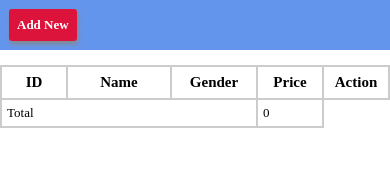
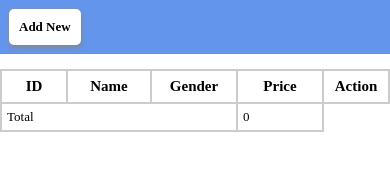
Before and after one commit to Tweb2/test, a plain HTML site: page index.html in a window 390 px wide. Drawn offline with Linux system fonts and the light colour scheme.

Commit message:
Add files via upload

```diff
--- a/index.html
+++ b/index.html
@@ -21,7 +21,7 @@
             <th width="50px">ID</th>
             <th>Name</th>
             <th width="70px">Gender</th>
-            <th width="50px">Price</th>
+            <th width="70px">Price</th>
             <th width="50px">Action</th>
         </tr>
         <tr class="total">
--- a/style/style.css
+++ b/style/style.css
@@ -10,14 +10,14 @@ div{
     width: 100%;
     float: left;
     background-color: cornflowerblue;
-    padding: 15px;
+    padding: 13px;
 }
 .btn-Add{
-    background-color: crimson;
+    background-color: white;
     padding: 10px 10px;
     float: left;
     border-radius: 5px;
-    color: white;
+    color: black;
     font-weight: bold;
     font-size: 15px;
     box-shadow: 1px 3px 5px 0px #888;
@@ -34,14 +34,15 @@ table{
     margin-top: 15px;
     border-collapse: collapse;
     cursor: pointer;
+
 }
 table tr th{
-    padding: 10px;
     border: 2px solid #ccc;
     font-size: 18px;
+    padding: 10px 0;
 }
 table tr td{
-    padding: 7px;
+    padding: 10px;
     border: 2px solid #ccc;
     font-size: 14px;
 }
@@ -79,7 +80,6 @@ table tr td{
 }
 .header h1{
     font-size: 18px;
-    /* text-transform: uppercase; */
 }
 .header .btn-close{
     position: absolute;
@@ -194,15 +194,7 @@ label{
         padding: 9px;
     }
     .btn-Add{
-        background-color: crimson;
-        padding: 8px 8px;
-        float: left;
-        border-radius: 3px;
-        color: white;
-        font-weight: bold;
         font-size: 13px;
-        box-shadow: 1px 3px 5px 0px #888;
-        cursor: pointer;
     }
     table tr th{
         padding: 7px;
@@ -221,4 +213,17 @@ label{
         width: 370px;
 
     }
+    .header{
+        height: 40px;
+    }
+    .footer{
+        height: 45px;
+        padding: 2px;
+    }
+    .btn-save{
+        margin-top: 4px;
+    }
+    .frm-body{
+        padding: 10px;
+    }
 }
```
